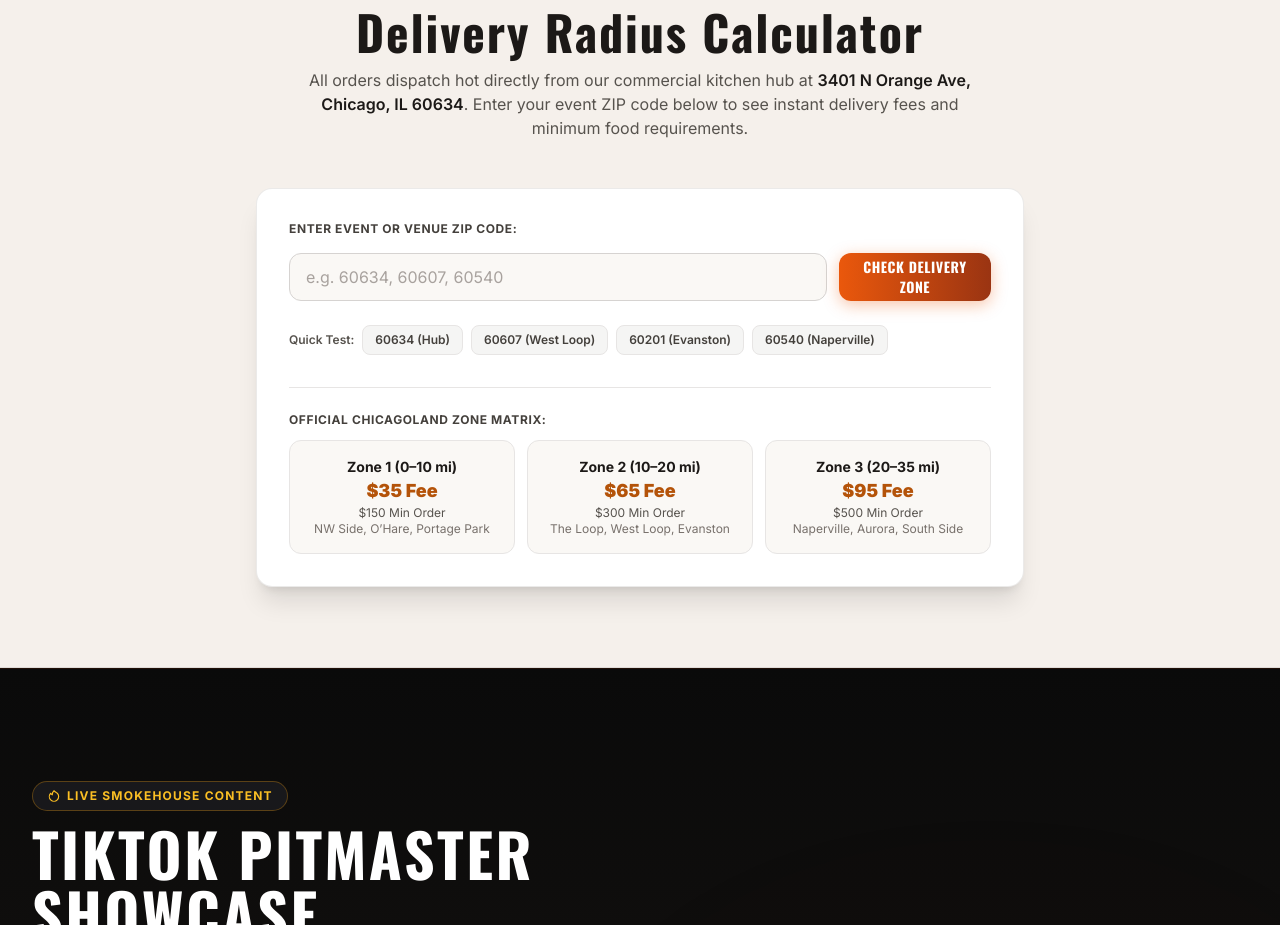
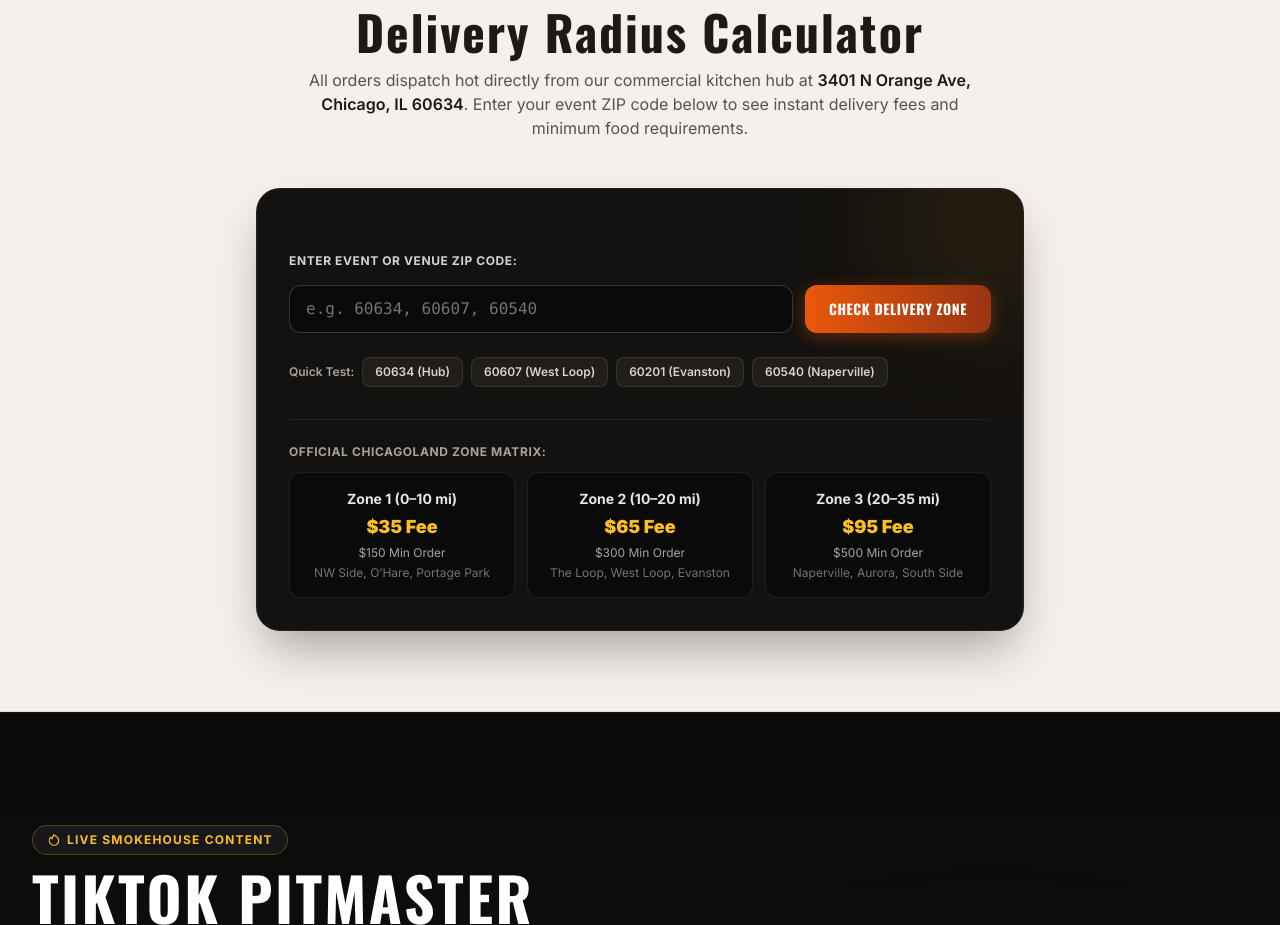
Before and after one commit to silverfox67/allthesmokecatering, a Next.js app: page / in a window 1280 px wide. Shown: the part 2320-3245 px from the top of the page. Built offline with nearby package versions, Linux system fonts and the light colour scheme.

Commit message:
feat(delivery): cast-iron charcoal card on butcher-paper palette

```diff
--- a/src/components/delivery/DeliveryChecker.tsx
+++ b/src/components/delivery/DeliveryChecker.tsx
@@ -114,12 +114,15 @@ export function DeliveryChecker() {
           </p>
         </div>
 
-        {/* Calculator Card */}
-        <div className="bg-white rounded-2xl shadow-xl border border-stone-200/80 p-6 sm:p-8 max-w-3xl mx-auto space-y-8">
-          <form onSubmit={handleSubmit} className="space-y-4">
+        {/* Calculator Card: Cast-Iron Charcoal Card on Butcher Paper */}
+        <div className="bg-[#141210] rounded-2xl sm:rounded-3xl shadow-2xl shadow-stone-900/40 border border-stone-800/80 p-6 sm:p-8 max-w-3xl mx-auto space-y-8 relative overflow-hidden">
+          {/* Subtle Ambient Amber Glow inside the dark card */}
+          <div className="pointer-events-none absolute -top-16 -right-16 h-48 w-48 rounded-full bg-amber-500/10 blur-[60px]" />
+
+          <form onSubmit={handleSubmit} className="space-y-4 relative z-10">
             <label
               htmlFor="zip-input"
-              className="block text-xs font-bold text-stone-700 uppercase tracking-wider"
+              className="block text-xs font-bold text-stone-300 uppercase tracking-wider"
             >
               Enter Event or Venue ZIP Code:
             </label>
@@ -132,51 +135,51 @@ export function DeliveryChecker() {
                 value={zipInput}
                 onChange={(e) => setZipInput(e.target.value)}
                 placeholder="e.g. 60634, 60607, 60540"
-                className="w-full h-12 px-4 rounded-xl bg-[#FAF8F5] border border-stone-300 text-stone-900 placeholder:text-stone-400 focus:outline-none focus:border-[#EA580C] focus:ring-1 focus:ring-[#EA580C] transition-colors"
+                className="w-full h-12 px-4 rounded-xl bg-[#0A0A0A] border border-stone-700/80 text-white placeholder:text-stone-500 font-mono text-base focus:outline-none focus:border-[#EA580C] focus:ring-1 focus:ring-[#EA580C] transition-colors"
                 aria-describedby="zip-error"
                 required
               />
               <button
                 type="submit"
-                className="h-12 px-6 rounded-xl bg-gradient-to-r from-[#EA580C] to-[#9A3412] text-white font-display font-black text-sm tracking-wider uppercase shadow-[0_4px_16px_rgba(234,88,12,0.35)] hover:scale-[1.02] active:scale-[0.98] transition-transform"
+                className="h-12 px-6 rounded-xl bg-gradient-to-r from-[#EA580C] to-[#9A3412] text-white font-display font-black text-sm tracking-wider uppercase shadow-[0_4px_16px_rgba(234,88,12,0.35)] hover:scale-[1.02] active:scale-[0.98] transition-transform flex items-center justify-center shrink-0"
               >
                 CHECK DELIVERY ZONE
               </button>
             </div>
             {errorMsg && (
-              <p id="zip-error" className="text-xs text-red-600 font-semibold" role="alert">
+              <p id="zip-error" className="text-xs text-red-400 font-semibold" role="alert">
                 {errorMsg}
               </p>
             )}
 
             {/* Quick Test Chips */}
-            <div className="pt-2 flex flex-wrap items-center gap-2 text-xs text-stone-500">
-              <span className="font-semibold text-stone-600">Quick Test:</span>
+            <div className="pt-2 flex flex-wrap items-center gap-2 text-xs text-stone-400">
+              <span className="font-semibold text-stone-400">Quick Test:</span>
               <button
                 type="button"
                 onClick={() => handleQuickZip("60634")}
-                className="px-3 py-1.5 rounded-lg text-xs font-semibold bg-stone-100 hover:bg-stone-200 text-stone-700 border border-stone-200 transition-colors"
+                className="px-3 py-1.5 rounded-lg text-xs font-semibold bg-[#211E1A] hover:bg-[#2C2722] text-stone-300 border border-stone-700/60 transition-colors"
               >
                 60634 (Hub)
               </button>
               <button
                 type="button"
                 onClick={() => handleQuickZip("60607")}
-                className="px-3 py-1.5 rounded-lg text-xs font-semibold bg-stone-100 hover:bg-stone-200 text-stone-700 border border-stone-200 transition-colors"
+                className="px-3 py-1.5 rounded-lg text-xs font-semibold bg-[#211E1A] hover:bg-[#2C2722] text-stone-300 border border-stone-700/60 transition-colors"
               >
                 60607 (West Loop)
               </button>
               <button
                 type="button"
                 onClick={() => handleQuickZip("60201")}
-                className="px-3 py-1.5 rounded-lg text-xs font-semibold bg-stone-100 hover:bg-stone-200 text-stone-700 border border-stone-200 transition-colors"
+                className="px-3 py-1.5 rounded-lg text-xs font-semibold bg-[#211E1A] hover:bg-[#2C2722] text-stone-300 border border-stone-700/60 transition-colors"
               >
                 60201 (Evanston)
               </button>
               <button
                 type="button"
                 onClick={() => handleQuickZip("60540")}
-                className="px-3 py-1.5 rounded-lg text-xs font-semibold bg-stone-100 hover:bg-stone-200 text-stone-700 border border-stone-200 transition-colors"
+                className="px-3 py-1.5 rounded-lg text-xs font-semibold bg-[#211E1A] hover:bg-[#2C2722] text-stone-300 border border-stone-700/60 transition-colors"
               >
                 60540 (Naperville)
               </button>
@@ -184,61 +187,61 @@ export function DeliveryChecker() {
           </form>
 
           {/* Dynamic Result Panel */}
-          <div aria-live="polite">
+          <div aria-live="polite" className="relative z-10">
             {result && (
-              <div className="p-6 rounded-2xl bg-[#FAF8F5] border border-amber-500/40 space-y-6 shadow-sm animate-in fade-in duration-300">
-                <div className="flex flex-wrap items-center justify-between gap-3 border-b border-stone-200 pb-4">
+              <div className="p-6 rounded-2xl bg-[#0A0A0A] border border-amber-500/40 space-y-6 shadow-inner animate-in fade-in duration-300">
+                <div className="flex flex-wrap items-center justify-between gap-3 border-b border-stone-800 pb-4">
                   <div>
-                    <span className="text-[11px] font-mono text-stone-500 block uppercase">
-                      Calculated Result for ZIP: <strong className="text-stone-900">{result.zip}</strong>
+                    <span className="text-[11px] font-mono text-stone-400 block uppercase">
+                      Calculated Result for ZIP: <strong className="text-white">{result.zip}</strong>
                     </span>
-                    <h3 className="font-display text-2xl sm:text-3xl font-bold text-stone-900">
+                    <h3 className="font-display text-2xl sm:text-3xl font-bold text-white">
                       {result.zone.name}
                     </h3>
                   </div>
-                  <span className="bg-[#B45309] text-white text-xs font-black px-3.5 py-1.5 rounded-full uppercase tracking-wider shadow-sm">
+                  <span className="bg-gradient-to-r from-amber-500 to-amber-600 text-black text-xs font-black px-3.5 py-1.5 rounded-full uppercase tracking-wider shadow-sm">
                     Zone {result.zone.zone} Active
                   </span>
                 </div>
 
                 <div className="grid grid-cols-1 sm:grid-cols-2 gap-4">
-                  <div className="bg-white p-4 rounded-xl border border-stone-200 space-y-1 shadow-sm">
-                    <span className="text-xs text-stone-500 block font-semibold uppercase">
+                  <div className="bg-[#181512] p-4 rounded-xl border border-stone-800 space-y-1">
+                    <span className="text-xs text-stone-400 block font-semibold uppercase">
                       Estimated Transit Fee:
                     </span>
-                    <span className="text-3xl font-black text-[#B45309]">
+                    <span className="text-3xl font-black text-amber-400">
                       ${result.zone.fee.toFixed(2)}
                     </span>
-                    <p className="text-[11px] text-stone-500">
+                    <p className="text-[11px] text-stone-400">
                       Cambro insulated heated carrier dispatch
                     </p>
                   </div>
 
-                  <div className="bg-white p-4 rounded-xl border border-stone-200 space-y-1 shadow-sm">
-                    <span className="text-xs text-stone-500 block font-semibold uppercase">
+                  <div className="bg-[#181512] p-4 rounded-xl border border-stone-800 space-y-1">
+                    <span className="text-xs text-stone-400 block font-semibold uppercase">
                       Minimum Food Order:
                     </span>
-                    <span className="text-3xl font-black text-stone-900">
+                    <span className="text-3xl font-black text-white">
                       ${result.zone.minOrder.toFixed(2)}
                     </span>
-                    <p className="text-[11px] text-stone-500">
+                    <p className="text-[11px] text-stone-400">
                       Food package &amp; pan subtotal threshold
                     </p>
                   </div>
                 </div>
 
-                <div className="space-y-2 text-xs text-stone-600 pt-1">
-                  <span className="font-bold text-stone-800 block uppercase">
+                <div className="space-y-2 text-xs text-stone-300 pt-1">
+                  <span className="font-bold text-stone-200 block uppercase">
                     Delivery Corridor Coverage:
                   </span>
-                  <p className="leading-relaxed text-stone-600">
+                  <p className="leading-relaxed text-stone-400">
                     {result.zone.description}
                   </p>
                 </div>
 
-                <div className="pt-4 border-t border-stone-200 flex flex-col sm:flex-row items-center justify-between gap-4">
-                  <span className="text-xs text-stone-500 flex items-center gap-1.5">
-                    <svg className="h-4 w-4 text-[#B45309]" fill="none" viewBox="0 0 24 24" stroke="currentColor">
+                <div className="pt-4 border-t border-stone-800 flex flex-col sm:flex-row items-center justify-between gap-4">
+                  <span className="text-xs text-stone-400 flex items-center gap-1.5">
+                    <svg className="h-4 w-4 text-amber-500" fill="none" viewBox="0 0 24 24" stroke="currentColor">
                       <path strokeLinecap="round" strokeLinejoin="round" strokeWidth={1.75} d="M8 17a2 2 0 100 4 2 2 0 000-4zm10 0a2 2 0 100 4 2 2 0 000-4zM3 9h12a2 2 0 012 2v6H3V9zm14 3h3.586a1 1 0 01.707.293l2.414 2.414a1 1 0 01.293.707V17h-7v-5zM6 9V5a1 1 0 011-1h6a1 1 0 011 1v4" />
                     </svg>
                     Dispatched from 3401 N Orange Ave, Chicago 60634
@@ -263,29 +266,29 @@ export function DeliveryChecker() {
           </div>
 
           {/* Static Zone Overview Matrix */}
-          <div className="pt-6 border-t border-stone-200 space-y-3">
-            <span className="text-xs font-bold text-stone-700 uppercase tracking-wider block">
+          <div className="pt-6 border-t border-stone-800/80 space-y-3 relative z-10">
+            <span className="text-xs font-bold text-stone-400 uppercase tracking-wider block">
               Official Chicagoland Zone Matrix:
             </span>
             <div className="grid grid-cols-1 sm:grid-cols-3 gap-3 text-xs">
-              <div className="rounded-xl border border-stone-200 bg-[#FAF8F5] p-4 text-center transition-all hover:border-amber-500/50 hover:shadow-md">
-                <span className="text-stone-900 font-bold text-sm block">Zone 1 (0–10 mi)</span>
-                <span className="text-[#B45309] font-black text-lg block">$35 Fee</span>
-                <span className="text-stone-600 text-xs block">$150 Min Order</span>
+              <div className="rounded-xl border border-stone-800/80 bg-[#0A0A0A] p-4 text-center transition-all hover:border-amber-500/50 hover:shadow-lg space-y-1">
+                <span className="text-stone-200 font-bold text-sm block">Zone 1 (0–10 mi)</span>
+                <span className="text-amber-400 font-black text-lg block">$35 Fee</span>
+                <span className="text-stone-400 text-xs block">$150 Min Order</span>
                 <span className="text-stone-500 text-xs block">NW Side, O’Hare, Portage Park</span>
               </div>
 
-              <div className="rounded-xl border border-stone-200 bg-[#FAF8F5] p-4 text-center transition-all hover:border-amber-500/50 hover:shadow-md">
-                <span className="text-stone-900 font-bold text-sm block">Zone 2 (10–20 mi)</span>
-                <span className="text-[#B45309] font-black text-lg block">$65 Fee</span>
-                <span className="text-stone-600 text-xs block">$300 Min Order</span>
+              <div className="rounded-xl border border-stone-800/80 bg-[#0A0A0A] p-4 text-center transition-all hover:border-amber-500/50 hover:shadow-lg space-y-1">
+                <span className="text-stone-200 font-bold text-sm block">Zone 2 (10–20 mi)</span>
+                <span className="text-amber-400 font-black text-lg block">$65 Fee</span>
+                <span className="text-stone-400 text-xs block">$300 Min Order</span>
                 <span className="text-stone-500 text-xs block">The Loop, West Loop, Evanston</span>
               </div>
 
-              <div className="rounded-xl border border-stone-200 bg-[#FAF8F5] p-4 text-center transition-all hover:border-amber-500/50 hover:shadow-md">
-                <span className="text-stone-900 font-bold text-sm block">Zone 3 (20–35 mi)</span>
-                <span className="text-[#B45309] font-black text-lg block">$95 Fee</span>
-                <span className="text-stone-600 text-xs block">$500 Min Order</span>
+              <div className="rounded-xl border border-stone-800/80 bg-[#0A0A0A] p-4 text-center transition-all hover:border-amber-500/50 hover:shadow-lg space-y-1">
+                <span className="text-stone-200 font-bold text-sm block">Zone 3 (20–35 mi)</span>
+                <span className="text-amber-400 font-black text-lg block">$95 Fee</span>
+                <span className="text-stone-400 text-xs block">$500 Min Order</span>
                 <span className="text-stone-500 text-xs block">Naperville, Aurora, South Side</span>
               </div>
             </div>
```
